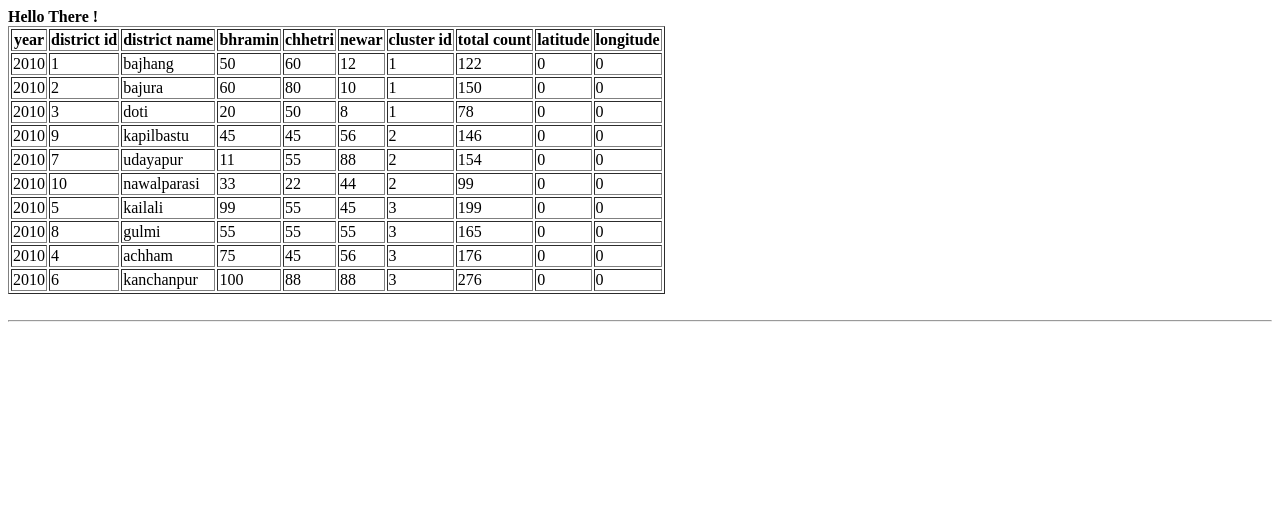
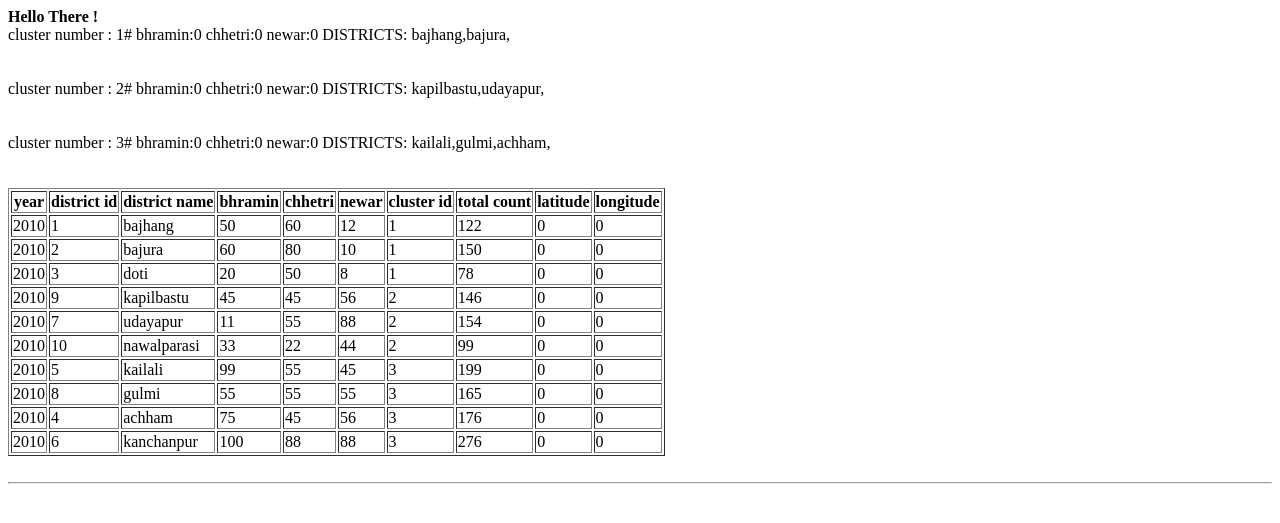
Before and after one commit to prajjwold/Census-Data-Analysis, a CodeIgniter app: page /census/index.php/home/index in a window 1280 px wide. Shown: the top 523 px of the page. Run offline with CodeIgniter, Linux system fonts and the light colour scheme; data comes from the database, SQL or seed files in the repository; data that the repository does not hold is empty.

Commit message:
index page gives cluster information

```diff
--- a/application/controllers/home.php
+++ b/application/controllers/home.php
@@ -1,19 +1,25 @@
 <?php
-class Home extends CI_Controller{
 
+class Home extends CI_Controller {
 
     private $hash_index = 777;
 
-	function index(){
+    public function index() {
         $this->load->model('cluster_model');
-		$data['title']="";
-		$data['main_content']="index";
-		if($query = $this->cluster_model->get_clusters()){
+        $data['title'] = "";
+        $data['main_content'] = "index";
+        if ($query = $this->cluster_model->get_clusters()) {
             $data['cluster_info'] = $query;
         }
         $this->load->view('template/template', $data);
     }
+
+    public function openLayer() {
+        $data['main_content'] = "openLayer";
+       // $data['title'] = "";
+        $this->load->view('openLayer', $data);
     }
 
+}
 
 ?>
--- a/application/views/includes/header.php
+++ b/application/views/includes/header.php
@@ -5,7 +5,7 @@ For licensing, see LICENSE.html or http://ckeditor.com/license
 -->
 <html xmlns="http://www.w3.org/1999/xhtml">
 <head>
-    <title><?php echo $title;?></title>
+    <title><?php echo  $title;?></title>
     <meta content="text/html; charset=utf-8" http-equiv="content-type" />
     <link href="<?php echo base_url();?>css/main.css" media="all" rel="stylesheet" type="text/css" />
 
--- a/application/views/index.php
+++ b/application/views/index.php
@@ -28,5 +28,54 @@
 </tr>
 <?php
 endforeach; ?>
+
+<?php
+$ethnicity = array("bhramin","chhetri","newar");
+$districts = array();
+$k = array();
+$eth = array();
+for($i=1;$i<4;$i++)
+{
+    for($w=1;$w<4;$w++)
+    $eth[$i][$w] = 0;
+}
+for($i=1;$i<4;$i++)
+{
+    $j=1;
+    foreach($cluster_info as $cluster)
+    {
+        if($cluster->clst_id==$i)
+        {
+            $districts[$i][$j] = $cluster->dst_nme;
+            $j++;
+            for($w=1;$w<4;$w++)
+            {
+                $eth[$i][$w] = $eth[$i][$w]+$cluster->$ethnicity[$w-1];
+            }
+
+        }
+    }
+    $k[$i] = $j-1;
+
+}
+
+for($i=1;$i<4;$i++)
+{
+    echo "cluster number : ".$i."# ";
+    for($w=1;$w<4;$w++)
+    {
+        echo $ethnicity[$w-1].":".$eth[$i][$w]; echo " ";
+    }
+    echo " DISTRICTS: ";
+    for($x=1;$x<$k[$i];$x++)
+    {
+        echo $districts[$i][$x].",";
+    }
+
+    echo "<br><br><br>";
+}
+
+
+?>
 </table>
 </body>
--- a/application/views/template/template.php
+++ b/application/views/template/template.php
@@ -1,4 +1,4 @@
-<?php 	$this->load->view('template/header', $title);
+<?php 	$this->load->view('template/header');
 
 		$this->load->view('template/banner');
 
```
Lines whose indentation alone changed are shown as unchanged.
